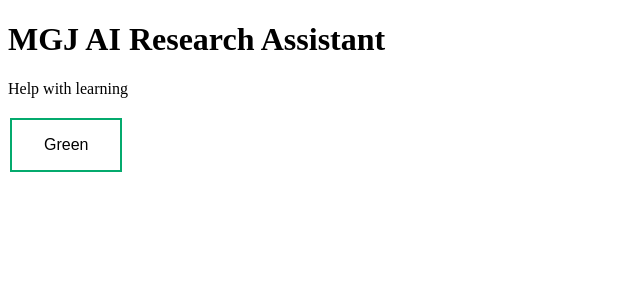
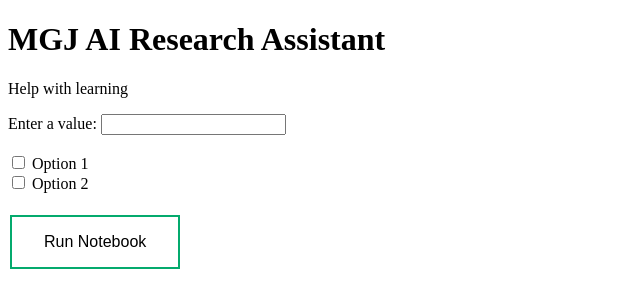
Before and after one commit to gabriellelittle1/MGJ, a Django app: page /mgjfrontend/ in a window 1280 px wide. Shown: the top 308 px of the page, without its empty margins (0-640 px from the left). Run offline with Django 4.2, Linux system fonts and the light colour scheme.

Commit message:
edit views and homepage template

```diff
--- a/mgj-frontend/mgjfrontend/templates/homepage.html
+++ b/mgj-frontend/mgjfrontend/templates/homepage.html
@@ -4,6 +4,8 @@
 
 <h1>MGJ AI Research Assistant</h1>
 <p>Help with learning</p>
+
+
 
 <style>
     .button {
@@ -31,9 +33,21 @@
     }
 </style>
 
-<body>
-    <button class="button button1">Green</button>
-</body>
+<form method="post">
+    {% csrf_token %}
+    <label>Enter a value:</label>
+    <input type="text" name="input_text" required><br><br>
+
+    <label><input type="checkbox" name="option1"> Option 1</label><br>
+    <label><input type="checkbox" name="option2"> Option 2</label><br><br>
+
+    <button class="button button1" type="submit">Run Notebook</button>
+  </form>
+
+  {% if output %}
+    <h2>Notebook Output:</h2>
+    <pre>{{ output }}</pre>
+  {% endif %}
 
 </body>
 </html>
--- a/mgj-frontend/mgjfrontend/views.py
+++ b/mgj-frontend/mgjfrontend/views.py
@@ -1,6 +1,51 @@
 from django.http import HttpResponse
 from django.template import loader
+import nbformat
+from nbconvert.preprocessors import ExecutePreprocessor
+from django.shortcuts import render
+import os
+from django.conf import settings
+import os
+from django.conf import settings
+
 
 def mgjfrontend(request):
   template = loader.get_template('homepage.html')
   return HttpResponse(template.render())
+
+def mgjfrontend(request):
+    output_text = None
+    notebook_path = os.path.abspath(os.path.join(settings.BASE_DIR, '..', 'mw-tester.ipynb'))
+
+    if request.method == "POST":
+        input_text = request.POST.get("input_text")
+        option1 = "option1" in request.POST
+        option2 = "option2" in request.POST
+
+        # Load the notebook
+        with open(notebook_path) as f:
+            nb = nbformat.read(f, as_version=4)
+
+        # Inject variables at the start of the notebook
+        param_code = f"""
+          input_text = "{input_text}"
+          Podcast = {option1}
+          YouTube = {option2}
+          """
+        nb.cells.insert(0, nbformat.v4.new_code_cell(param_code))
+
+        # Execute it
+        ep = ExecutePreprocessor(timeout=600, kernel_name='python3')
+        ep.preprocess(nb, {'metadata': {'path': '.'}})
+
+        # Extract output from last code cell
+        for cell in nb.cells[::-1]:
+            if cell.cell_type == 'code' and cell.outputs:
+                for out in cell.outputs:
+                    if 'text' in out:
+                        output_text = out['text']
+                        break
+                if output_text:
+                    break
+
+    return render(request, "homepage.html", {"output": output_text})
```
